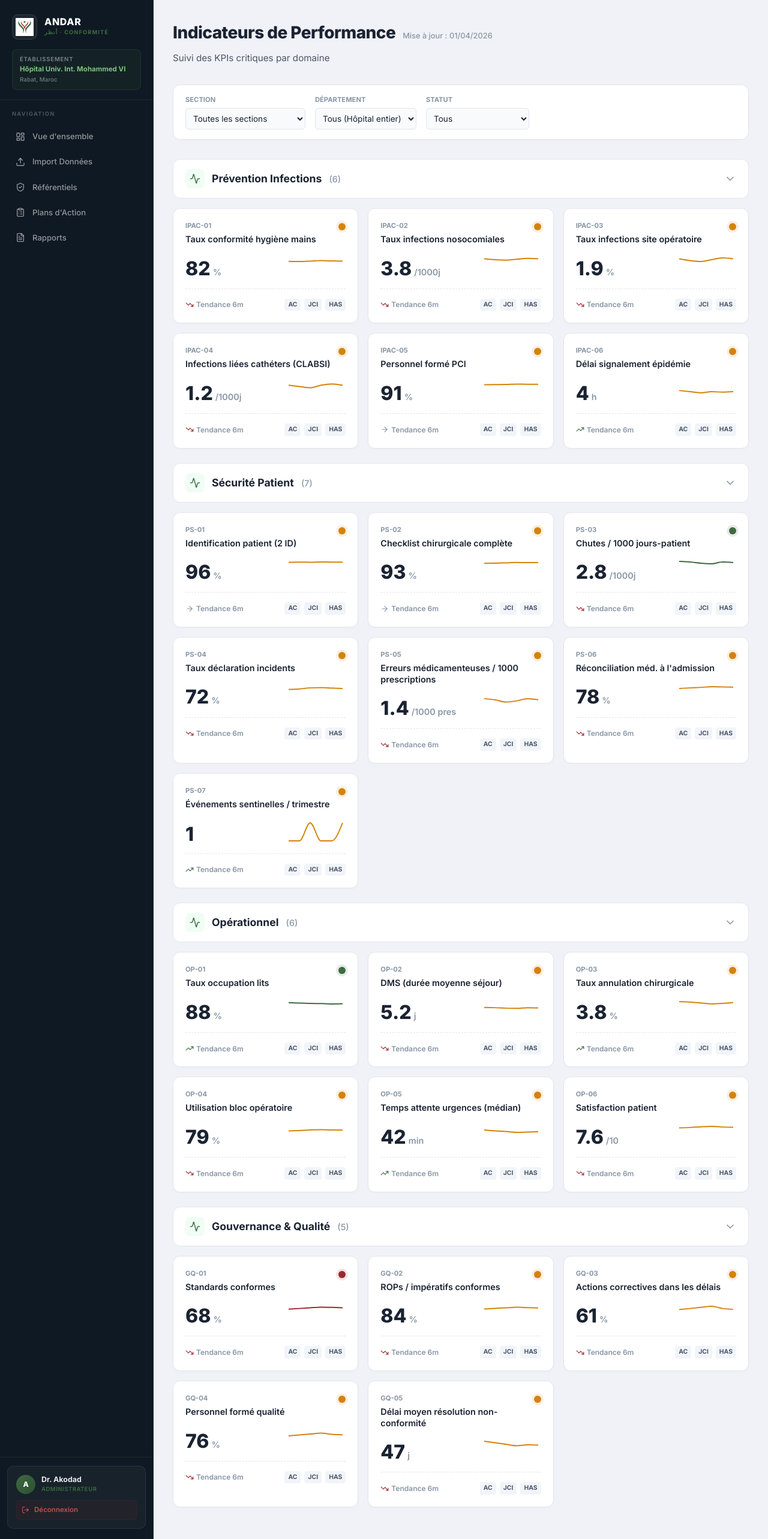
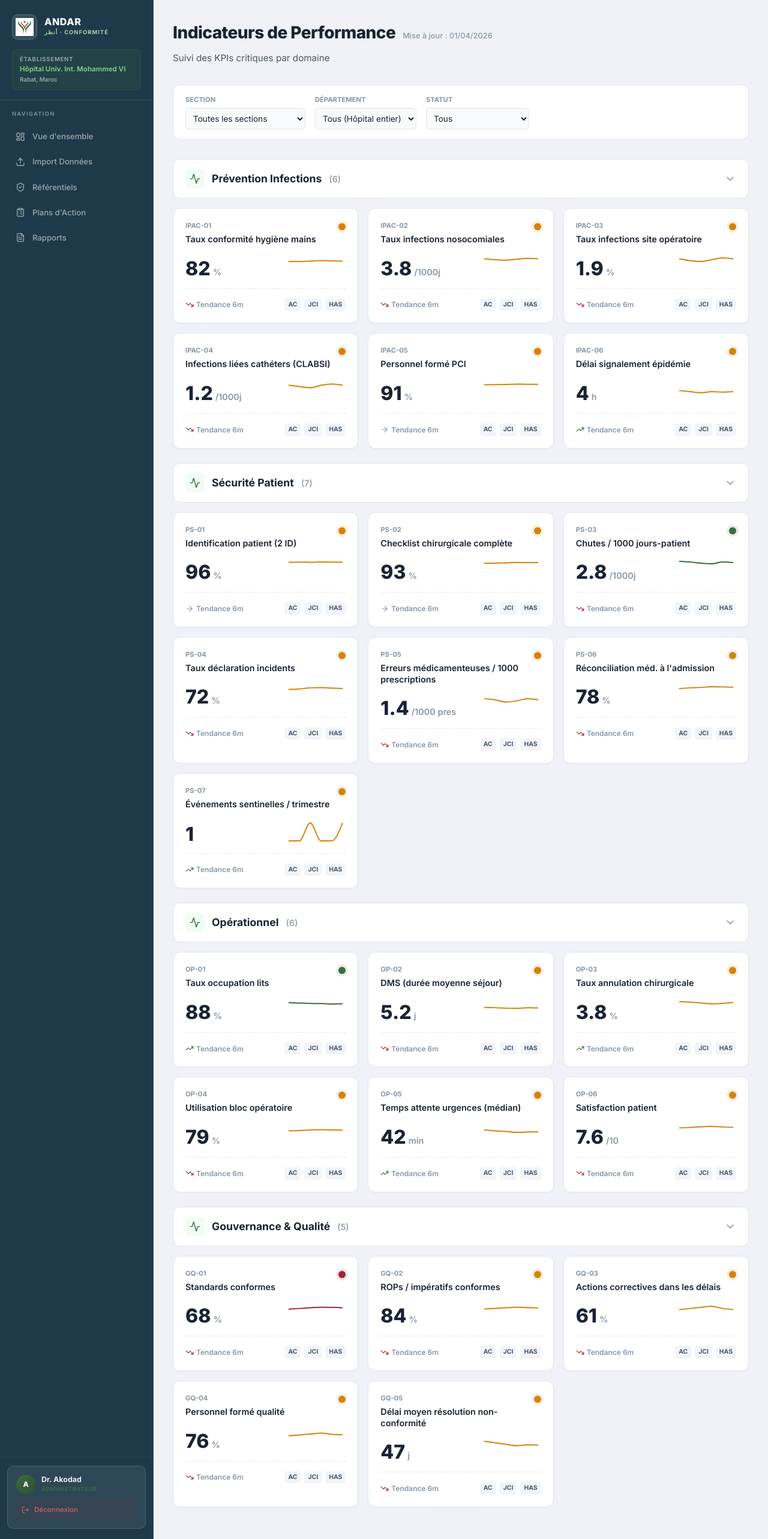
Before and after one commit to ridakodad/Andar-Dashboard, a Next.js app: page /kpis in a window 1280 px wide. Shown: the top 2566 px of the page at 60% size. Built offline with nearby package versions, Linux system fonts and the light colour scheme; sample sign-in values are in the browser's storage.

Commit message:
Lighten sidebar background color

```diff
--- a/src/components/Sidebar.tsx
+++ b/src/components/Sidebar.tsx
@@ -53,16 +53,16 @@ export default function Sidebar({ isOpen, onClose }: { isOpen?: boolean; onClose
         w-[256px] min-h-screen flex flex-col flex-shrink-0
         transition-transform duration-300 ease-in-out
         ${isOpen ? "translate-x-0" : "-translate-x-full md:translate-x-0"}
-      `} style={{ background: "#0F1923", borderRight: "1px solid rgba(255,255,255,0.06)" }}>
+      `} style={{ background: "#1E3A4A", borderRight: "1px solid rgba(255,255,255,0.10)" }}>
 
         {/* ── Logo area ── */}
-        <div style={{ padding: "1.5rem 1.25rem 1rem", borderBottom: "1px solid rgba(255,255,255,0.07)" }}>
+        <div style={{ padding: "1.5rem 1.25rem 1rem", borderBottom: "1px solid rgba(255,255,255,0.10)" }}>
           <div style={{ display: "flex", alignItems: "center", gap: "0.75rem", marginBottom: "1rem" }}>
             <div style={{
               width: "42px", height: "42px",
-              background: "rgba(255,255,255,0.06)",
+              background: "rgba(255,255,255,0.10)",
               borderRadius: "10px",
-              border: "1px solid rgba(255,255,255,0.10)",
+              border: "1px solid rgba(255,255,255,0.16)",
               display: "flex", alignItems: "center", justifyContent: "center",
               flexShrink: 0,
             }}>
@@ -73,7 +73,7 @@ export default function Sidebar({ isOpen, onClose }: { isOpen?: boolean; onClose
               <div style={{ fontWeight: 800, fontSize: "1rem", color: "#FFFFFF", letterSpacing: "0.04em", lineHeight: 1.1 }}>
                 ANDAR
               </div>
-              <div style={{ fontSize: "0.58rem", color: "#3D6B40", fontWeight: 700, letterSpacing: "0.12em", textTransform: "uppercase", marginTop: "1px" }}>
+              <div style={{ fontSize: "0.58rem", color: "#A8D0AA", fontWeight: 700, letterSpacing: "0.12em", textTransform: "uppercase", marginTop: "1px" }}>
                 أنظر · Conformité
               </div>
             </div>
@@ -81,18 +81,18 @@ export default function Sidebar({ isOpen, onClose }: { isOpen?: boolean; onClose
 
           {/* Hospital chip */}
           <div style={{
-            background: "rgba(61,107,64,0.12)",
-            border: "1px solid rgba(61,107,64,0.22)",
+            background: "rgba(61,107,64,0.18)",
+            border: "1px solid rgba(61,107,64,0.32)",
             borderRadius: "8px",
             padding: "0.5rem 0.75rem",
           }}>
-            <div style={{ fontSize: "0.6rem", color: "rgba(255,255,255,0.45)", fontWeight: 600, letterSpacing: "0.08em", textTransform: "uppercase", marginBottom: "2px" }}>
+            <div style={{ fontSize: "0.6rem", color: "rgba(255,255,255,0.55)", fontWeight: 600, letterSpacing: "0.08em", textTransform: "uppercase", marginBottom: "2px" }}>
               Établissement
             </div>
             <div style={{ fontSize: "0.72rem", fontWeight: 700, color: "#7BC47F", lineHeight: 1.35 }}>
               Hôpital Univ. Int. Mohammed VI
             </div>
-            <div style={{ fontSize: "0.62rem", color: "rgba(255,255,255,0.4)", fontWeight: 500, marginTop: "1px" }}>
+            <div style={{ fontSize: "0.62rem", color: "rgba(255,255,255,0.6)", fontWeight: 500, marginTop: "1px" }}>
               Rabat, Maroc
             </div>
           </div>
@@ -101,7 +101,7 @@ export default function Sidebar({ isOpen, onClose }: { isOpen?: boolean; onClose
         {/* ── Nav ── */}
         <nav style={{ flex: 1, padding: "1rem 0.75rem", display: "flex", flexDirection: "column", gap: "2px" }}>
           <div style={{
-            fontSize: "0.58rem", color: "rgba(255,255,255,0.25)", fontWeight: 700,
+            fontSize: "0.58rem", color: "rgba(255,255,255,0.40)", fontWeight: 700,
             letterSpacing: "0.14em", textTransform: "uppercase",
             padding: "0 0.5rem", marginBottom: "0.5rem",
           }}>
@@ -143,8 +143,8 @@ export default function Sidebar({ isOpen, onClose }: { isOpen?: boolean; onClose
         {user && (
           <div style={{ padding: "0.875rem 0.75rem 1.25rem", borderTop: "1px solid rgba(255,255,255,0.06)" }}>
             <div style={{
-              background: "rgba(255,255,255,0.04)",
-              border: "1px solid rgba(255,255,255,0.08)",
+              background: "rgba(255,255,255,0.07)",
+              border: "1px solid rgba(255,255,255,0.13)",
               borderRadius: "10px",
               padding: "0.875rem",
             }}>
```
